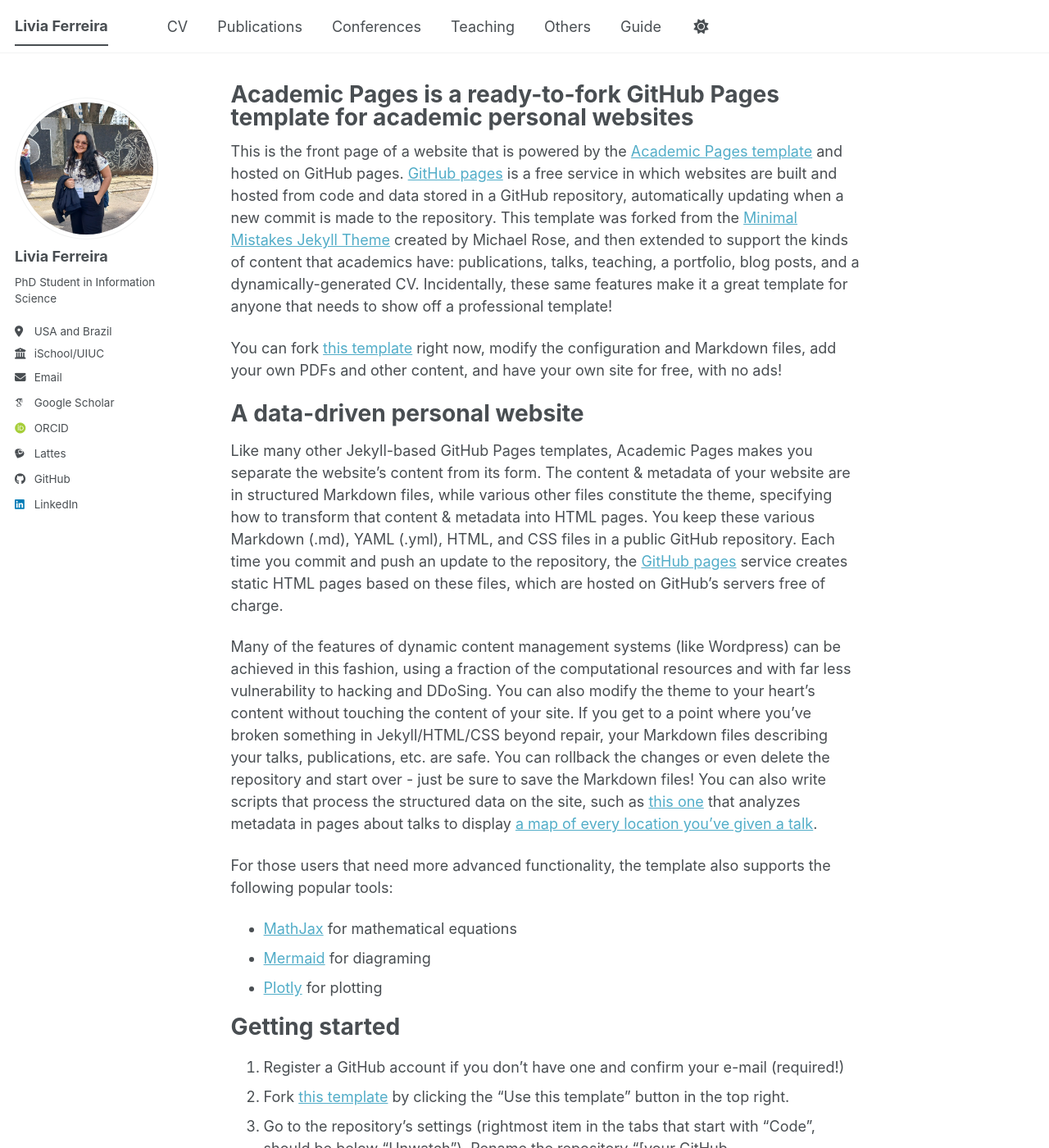
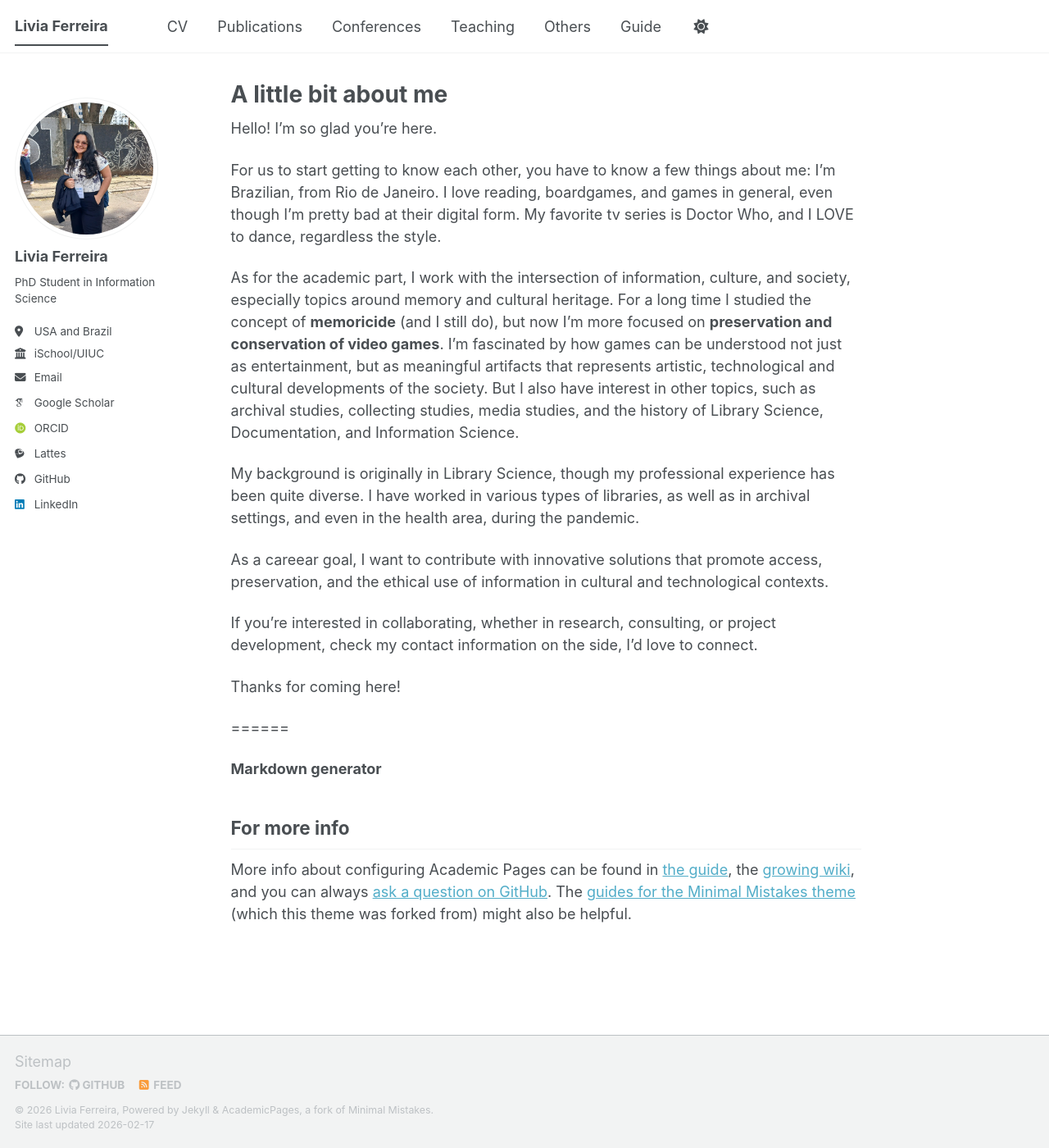
Before and after one commit to liviaf2/liviaf2.github.io, a Jekyll site: the page built from _pages/about.md, in a window 1280 px wide and 1400 px high. Shown: the whole window at 82% size. Built offline with Jekyll 4.4.1, drawn with Linux system fonts in a browser that asks for light colours; some web fonts are replaced; a script bundle is joined from its source files by our own code; library files that are not in the unit come from our copies; some of the changed text lies outside the part shown.

Commit message:
About me text changes

```diff
--- a/_pages/about.md
+++ b/_pages/about.md
@@ -1,55 +1,32 @@
 ---
 permalink: /
-title: "Academic Pages is a ready-to-fork GitHub Pages template for academic personal websites"
+title: "A little bit about me"
 author_profile: true
 redirect_from:
   - /about/
   - /about.html
 ---
 
-This is the front page of a website that is powered by the [Academic Pages template](https://github.com/academicpages/academicpages.github.io) and hosted on GitHub pages. [GitHub pages](https://pages.github.com) is a free service in which websites are built and hosted from code and data stored in a GitHub repository, automatically updating when a new commit is made to the repository. This template was forked from the [Minimal Mistakes Jekyll Theme](https://mmistakes.github.io/minimal-mistakes/) created by Michael Rose, and then extended to support the kinds of content that academics have: publications, talks, teaching, a portfolio, blog posts, and a dynamically-generated CV. Incidentally, these same features make it a great template for anyone that needs to show off a professional template!
+Hello! I'm so glad you're here.
 
- You can fork [this template](https://github.com/academicpages/academicpages.github.io) right now, modify the configuration and Markdown files, add your own PDFs and other content, and have your own site for free, with no ads!
+For us to start getting to know each other, you have to know a few things about me: I'm Brazilian, from Rio de Janeiro. I love reading, boardgames, and games in general, even though I'm pretty bad at their digital form. My favorite tv series is Doctor Who, and I LOVE to dance, regardless the style.
 
-A data-driven personal website
+As for the academic part, I work with the intersection of information, culture, and society, especially topics around memory and cultural heritage. For a long time I studied the concept of **memoricide** (and I still do), but now I'm more focused on **preservation and conservation of video games**. I'm fascinated by how games can be understood not just as entertainment, but as meaningful artifacts that represents artistic, technological and cultural developments of the society. But I also have interest in other topics, such as archival studies, collecting studies, media studies, and the history of Library Science, Documentation, and Information Science.
+
+My background is originally in Library Science, though my professional experience has been quite diverse. I have worked in various types of libraries, as well as in archival settings, and even in the health area, during the pandemic.
+
+As a careear goal, I want to contribute with innovative solutions that promote access, preservation, and the ethical use of information in cultural and technological contexts.
+
+If you're interested in collaborating, whether in research, consulting, or project development, check my contact information on the side, I'd love to connect.
+
+Thanks for coming here!
+
 ======
-Like many other Jekyll-based GitHub Pages templates, Academic Pages makes you separate the website's content from its form. The content & metadata of your website are in structured Markdown files, while various other files constitute the theme, specifying how to transform that content & metadata into HTML pages. You keep these various Markdown (.md), YAML (.yml), HTML, and CSS files in a public GitHub repository. Each time you commit and push an update to the repository, the [GitHub pages](https://pages.github.com/) service creates static HTML pages based on these files, which are hosted on GitHub's servers free of charge.
 
-Many of the features of dynamic content management systems (like Wordpress) can be achieved in this fashion, using a fraction of the computational resources and with far less vulnerability to hacking and DDoSing. You can also modify the theme to your heart's content without touching the content of your site. If you get to a point where you've broken something in Jekyll/HTML/CSS beyond repair, your Markdown files describing your talks, publications, etc. are safe. You can rollback the changes or even delete the repository and start over - just be sure to save the Markdown files! You can also write scripts that process the structured data on the site, such as [this one](https://github.com/academicpages/academicpages.github.io/blob/master/talkmap.ipynb) that analyzes metadata in pages about talks to display [a map of every location you've given a talk](https://academicpages.github.io/talkmap.html).
-
-For those users that need more advanced functionality, the template also supports the following popular tools:
-- [MathJax](https://www.mathjax.org/) for mathematical equations
-- [Mermaid](https://mermaid.js.org/) for diagraming
-- [Plotly](https://plotly.com/javascript/) for plotting
-
-Getting started
-======
-1. Register a GitHub account if you don't have one and confirm your e-mail (required!)
-1. Fork [this template](https://github.com/academicpages/academicpages.github.io) by clicking the "Use this template" button in the top right.
-1. Go to the repository's settings (rightmost item in the tabs that start with "Code", should be below "Unwatch"). Rename the repository "[your GitHub username].github.io", which will also be your website's URL.
-1. Set site-wide configuration and create content & metadata (see below -- also see [this set of diffs](https://archive.is/3TPas) showing what files were changed to set up [an example site](https://getorg-testacct.github.io) for a user with the username "getorg-testacct")
-1. Upload any files (like PDFs, .zip files, etc.) to the files/ directory. They will appear at https://[your GitHub username].github.io/files/example.pdf.
-1. Check status by going to the repository settings, in the "GitHub pages" section
-
-Site-wide configuration
-------
-The main configuration file for the site is in the base directory in [_config.yml](https://github.com/academicpages/academicpages.github.io/blob/master/_config.yml), which defines the content in the sidebars and other site-wide features. You will need to replace the default variables with ones about yourself and your site's github repository. The configuration file for the top menu is in [_data/navigation.yml](https://github.com/academicpages/academicpages.github.io/blob/master/_data/navigation.yml). For example, if you don't have a portfolio or blog posts, you can remove those items from that navigation.yml file to remove them from the header.
-
-Create content & metadata
-------
-For site content, there is one Markdown file for each type of content, which are stored in directories like _publications, _talks, _posts, _teaching, or _pages. For example, each talk is a Markdown file in the [_talks directory](https://github.com/academicpages/academicpages.github.io/tree/master/_talks). At the top of each Markdown file is structured data in YAML about the talk, which the theme will parse to do lots of cool stuff. The same structured data about a talk is used to generate the list of talks on the [Talks page](https://academicpages.github.io/talks), each [individual page](https://academicpages.github.io/talks/2012-03-01-talk-1) for specific talks, the talks section for the [CV page](https://academicpages.github.io/cv), and the [map of places you've given a talk](https://academicpages.github.io/talkmap.html) (if you run this [python file](https://github.com/academicpages/academicpages.github.io/blob/master/talkmap.py) or [Jupyter notebook](https://github.com/academicpages/academicpages.github.io/blob/master/talkmap.ipynb), which creates the HTML for the map based on the contents of the _talks directory).
 
 **Markdown generator**
 
-The repository includes [a set of Jupyter notebooks](https://github.com/academicpages/academicpages.github.io/tree/master/markdown_generator
-) that converts a CSV containing structured data about talks or presentations into individual Markdown files that will be properly formatted for the Academic Pages template. The sample CSVs in that directory are the ones I used to create my own personal website at stuartgeiger.com. My usual workflow is that I keep a spreadsheet of my publications and talks, then run the code in these notebooks to generate the Markdown files, then commit and push them to the GitHub repository.
 
-How to edit your site's GitHub repository
-------
-Many people use a git client to create files on their local computer and then push them to GitHub's servers. If you are not familiar with git, you can directly edit these configuration and Markdown files directly in the github.com interface. Navigate to a file (like [this one](https://github.com/academicpages/academicpages.github.io/blob/master/_talks/2012-03-01-talk-1.md) and click the pencil icon in the top right of the content preview (to the right of the "Raw | Blame | History" buttons). You can delete a file by clicking the trashcan icon to the right of the pencil icon. You can also create new files or upload files by navigating to a directory and clicking the "Create new file" or "Upload files" buttons.
-
-Example: editing a Markdown file for a talk
-![Editing a Markdown file for a talk](/images/editing-talk.png)
 
 For more info
 ------
```
Also changed, not shown: _pages/cv.md (+25 -23 lines).
